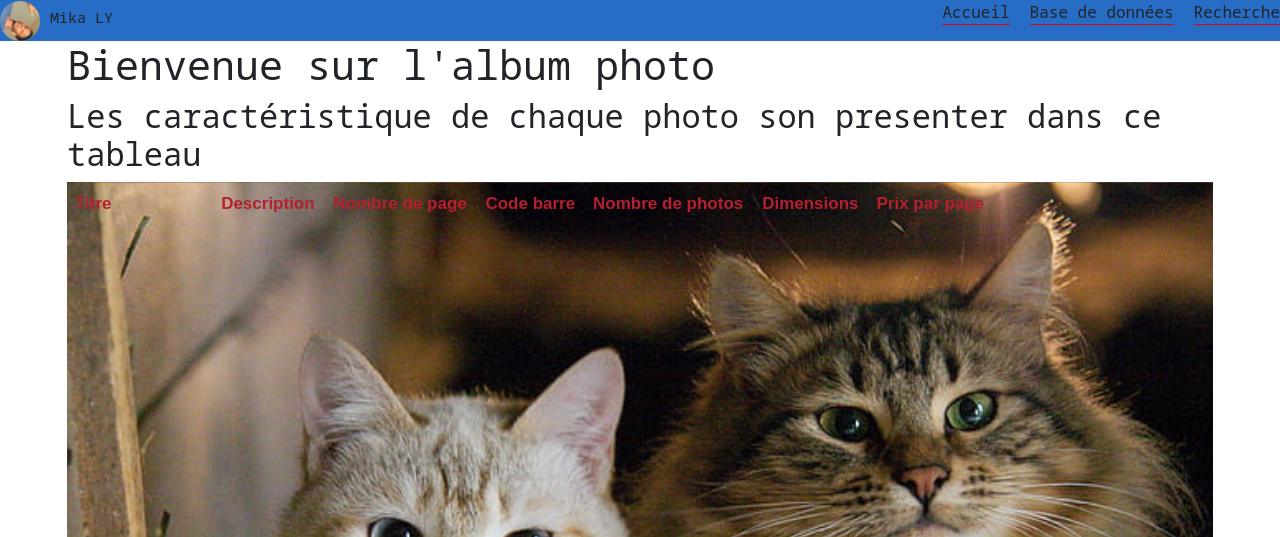
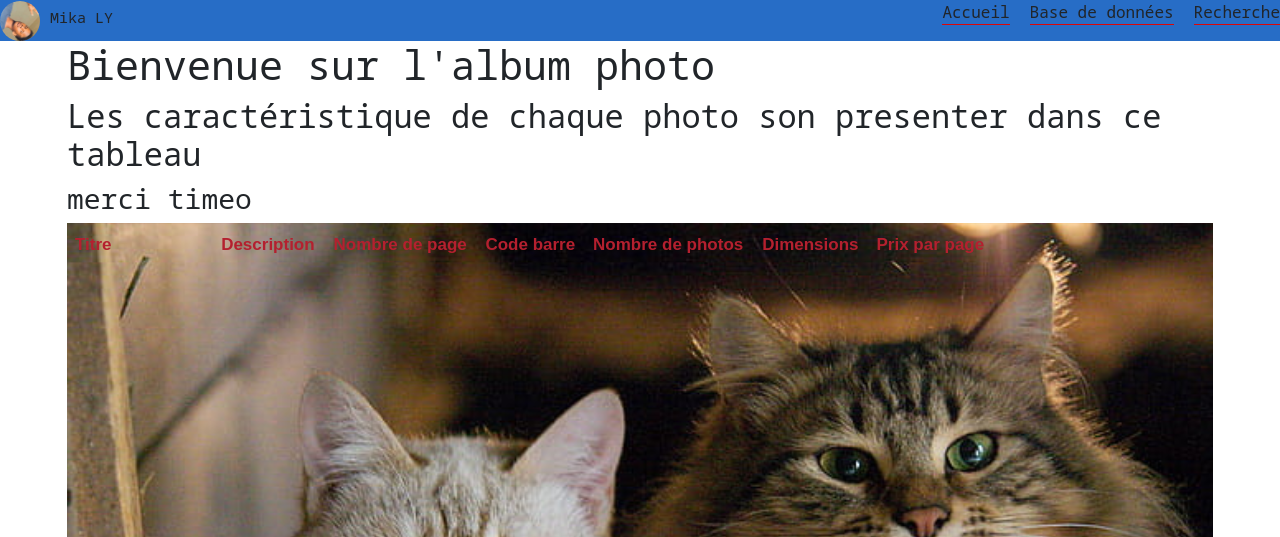
Before and after one commit to Mk-yl/phpcode, a PHP site: page / in a window 1280 px wide. Shown: the top 537 px of the page. Run offline with PHP 8.4, Linux system fonts and the light colour scheme; tables that the repository leaves empty or names only in its code hold one stand-in row (values such as "Sample post"); data that the repository does not hold is empty.

Commit message:
mise a jour timeo

```diff
--- a/index.php
+++ b/index.php
@@ -5,6 +5,7 @@ include ('header.php');
 ?>
 <h1>Bienvenue sur l'album photo</h1>
 <h2> Les caractéristique de chaque photo son presenter dans ce tableau</h2>
+<h3>merci timeo </h3>
 
 
 <?php
```
